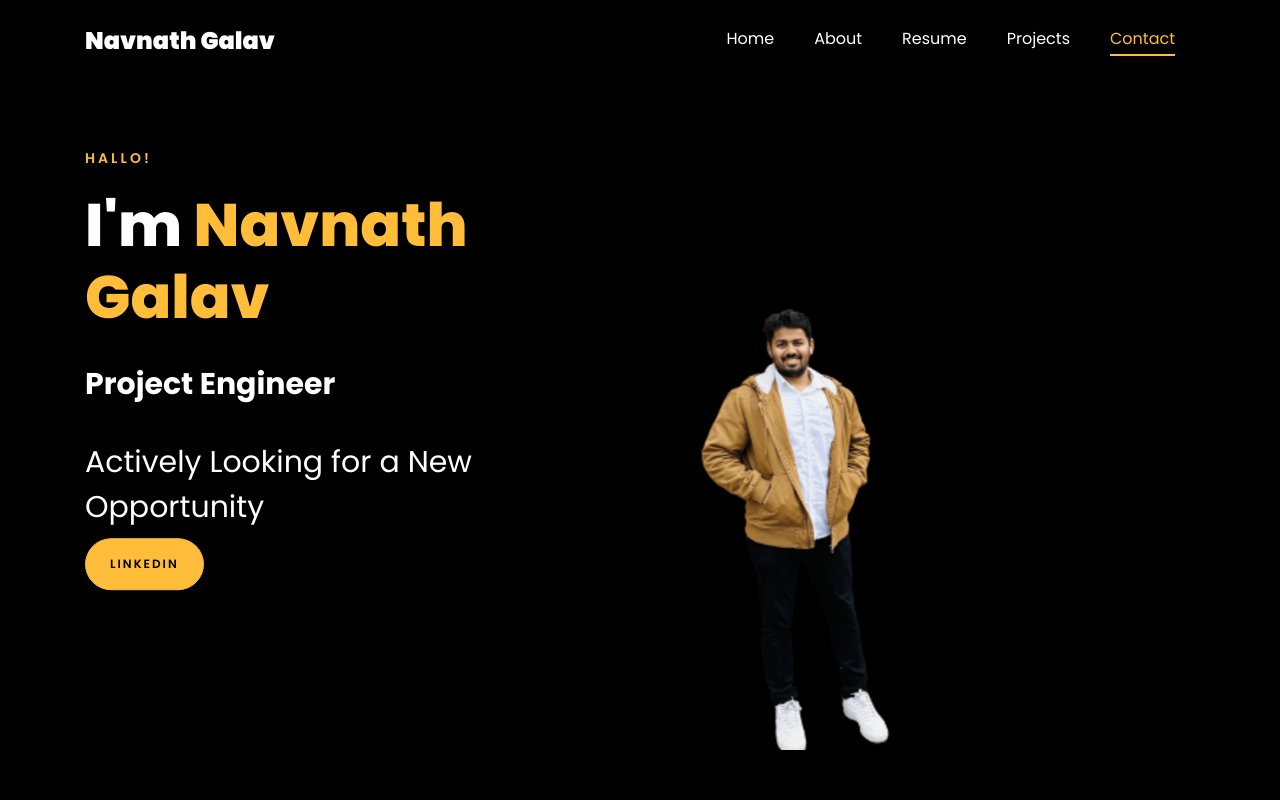
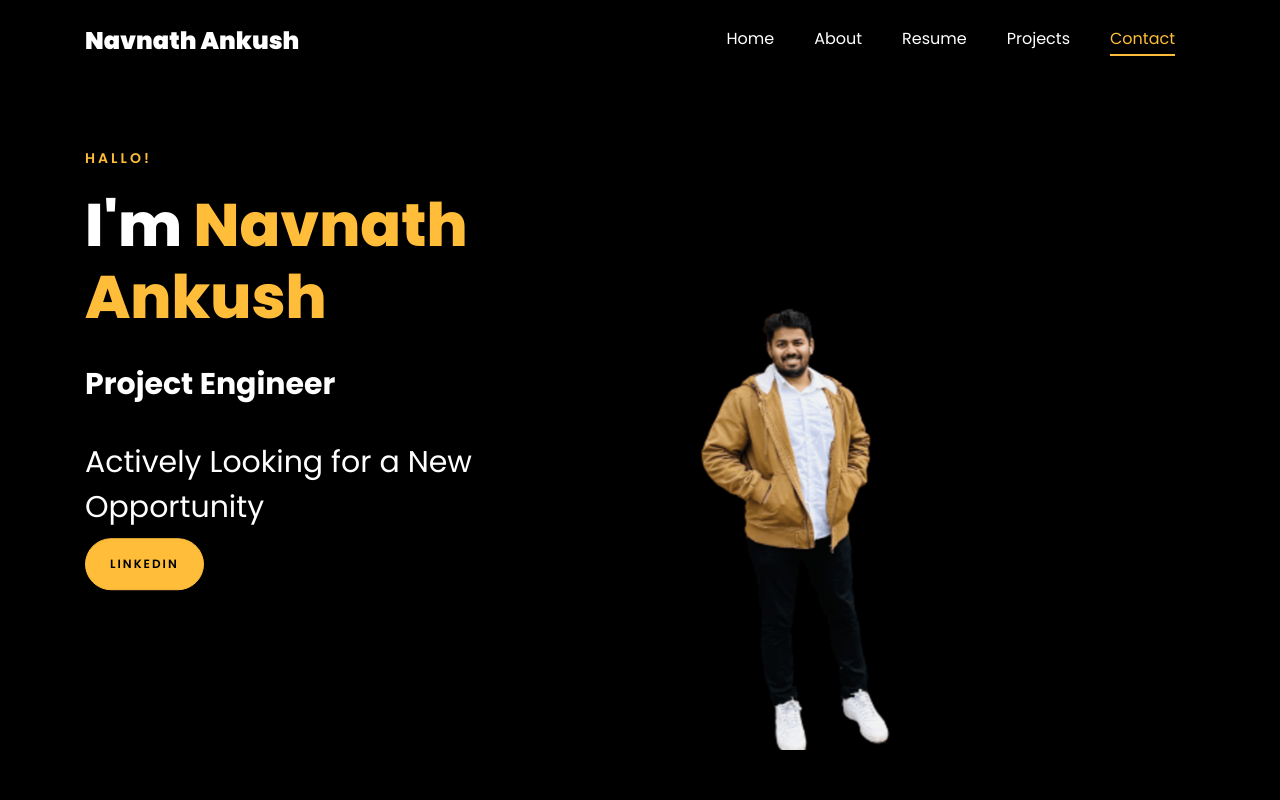
Before and after one commit to navnathgalav/navnathgalav.github.io, a plain HTML site: page index.html in a window 1280 px wide. Shown: the top 800 px of the page. Drawn offline with Linux system fonts and the light colour scheme; files whose address does not match are found by name.

Commit message:
Update index.html

```diff
--- a/index.html
+++ b/index.html
@@ -1,7 +1,7 @@
 <!DOCTYPE html>
 <html lang="en">
   <head>
-    <title>Navnath Galav Portfolio</title>
+    <title>Navnath Ankush Portfolio</title>
     <meta charset="utf-8">
     <meta name="viewport" content="width=device-width, initial-scale=1, shrink-to-fit=no">
 
@@ -119,7 +119,7 @@
 
     <nav class="navbar navbar-expand-lg navbar-dark ftco_navbar ftco-navbar-light site-navbar-target" id="ftco-navbar">
 	    <div class="container">
-	      <a class="navbar-brand" href="index.html">Navnath Galav</a>
+	      <a class="navbar-brand" href="index.html">Navnath Ankush</a>
 	      <button class="navbar-toggler js-fh5co-nav-toggle fh5co-nav-toggle" type="button" data-toggle="collapse" data-target="#ftco-nav" aria-controls="ftco-nav" aria-expanded="false" aria-label="Toggle navigation">
 	        <span class="oi oi-menu"></span> Menu
 	      </button>
@@ -147,7 +147,7 @@
 		          <div class="one-forth d-flex  align-items-center ftco-animate" data-scrollax=" properties: { translateY: '70%' }">
 		          	<div class="text">
 		          		<span class="subheading">Hallo!</span>
-			            <h1 class="mb-4 mt-3">I'm <span>Navnath Galav</span></h1>
+			            <h1 class="mb-4 mt-3">I'm <span>Navnath Ankush</span></h1>
 
 						<!-- Element to contain animated typing -->
 						<span id="typing-animation"></span>
@@ -688,7 +688,7 @@
           			<span class="icon-paper-plane"></span>
           		</div>
           		<h3 class="mb-4">Email Address</h3>
-	            <p><a href="mailto:info@yoursite.com">navnath2590@gmail.com</a></p>
+	            <p><a href="mailto:info@yoursite.com">navgalav@gmail.com</a></p>
 	          </div>
           </div>
           <!-- <div class="col-md-6 col-lg-3 d-flex ftco-animate">
@@ -716,7 +716,7 @@
 					  <li class="ftco-animate"><a href="https://www.linkedin.com/in/navnath-galav-6010596b/"><span class="icon-linkedin"></span></a></li>
 					  <!-- <li class="ftco-animate"><a href="https://twitter.com/rishabhnmishra"><span class="icon-twitter"></span></a></li> -->
 					  <!-- <li class="ftco-animate"><a href="https://twitter.com/rishabhnmishra"><span class="icon-facebook"></span></a></li> -->
-				      <li class="ftco-animate"><a href="https://www.instagram.com/navnathgalav/?hl=de"><span class="icon-instagram"></span></a></li>
+				     <!-- <li class="ftco-animate"><a href="https://www.instagram.com/navnathgalav/?hl=de"><span class="icon-instagram"></span></a></li> -->
 					</ul>
 				<br>
 		   </div>
```
